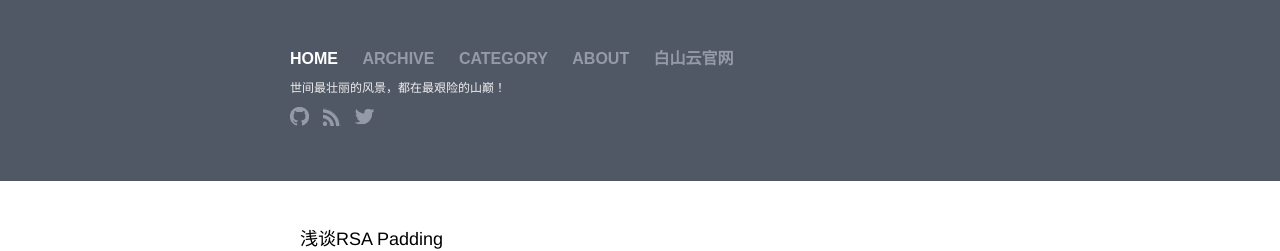
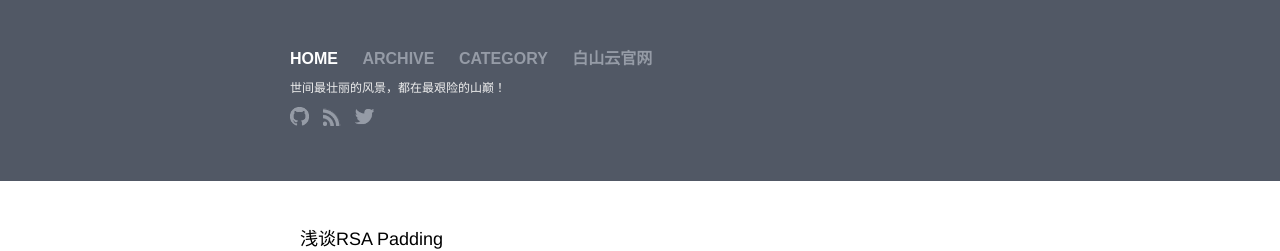
Before and after one commit to baishancloud/baishancloud.github.io, a Jekyll site: the page built from index.html, in a window 1280 px wide. Shown: the top 251 px of the page. Built offline with Jekyll 4.4.1, drawn with Linux system fonts in a browser that asks for light colours.

Commit message:
Remove about link for it's not neccessary
Signed-off-by: Paul Yang <yang.yang@baishancloud.com>

```diff
--- a/_includes/header.html
+++ b/_includes/header.html
@@ -34,17 +34,6 @@
 					<a href="/category.html">category</a>
 				</li>
 			{% endif %}
-			{% if page.path == "about.html" %}
-			<span class="title">
-				<li>
-					<a href="/about.html">about</a>
-				</li>
-			</span>
-			{% else %}
-				<li>
-					<a href="/about.html">about</a>
-				</li>
-			{% endif %}
 				<li>
 					<a href="http://www.baishancloud.com">白山云官网</a>
 				</li>
```
